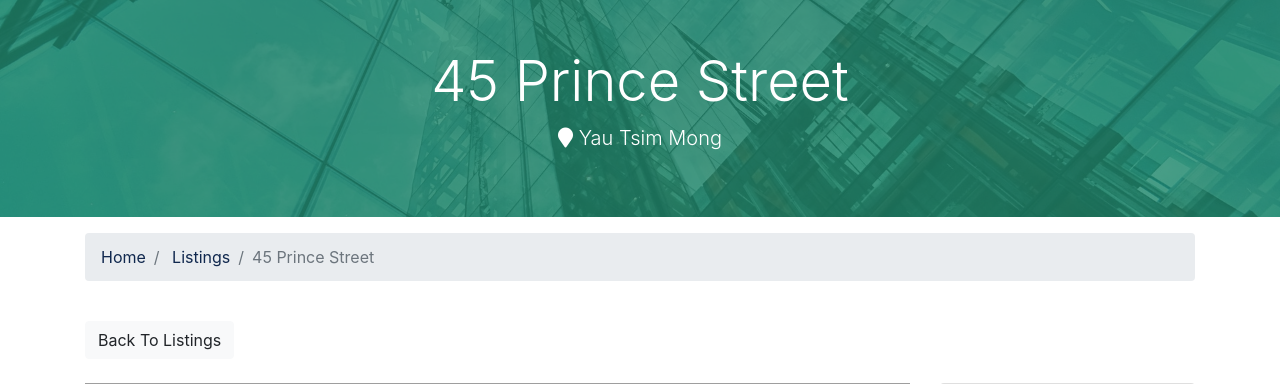
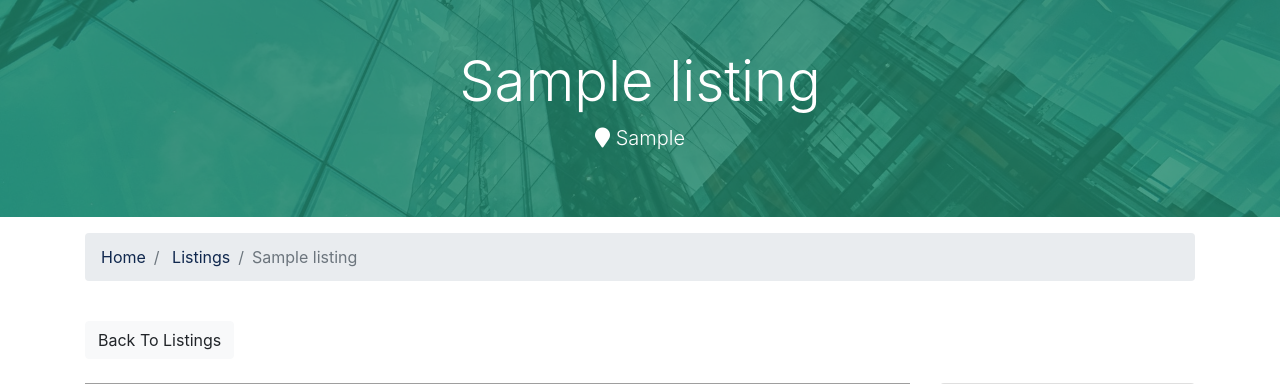
Before and after one commit to ellery79/CT290DS003_testproject, a Django app: page /listings/1 in a window 1280 px wide. Shown: the part 164-548 px from the top of the page. Run offline with Django 4.2, Linux system fonts and the light colour scheme; tables that the repository leaves empty hold one stand-in row (values such as "Sample post"); some libraries are stand-ins or nearby versions; grey boxes are pictures that could not be loaded.

Commit message:
20240909-臨放學

```diff
--- a/listings/views.py
+++ b/listings/views.py
@@ -1,4 +1,4 @@
-from django.shortcuts import render
+from django.shortcuts import render, get_object_or_404
 from .models import Listing
 from django.core.paginator import EmptyPage, PageNotAnInteger, Paginator
 
@@ -15,7 +15,9 @@ def index(request):
     return render(request, 'listings/listings.html', context)
 
 def listing(request, listing_id):
-    return render(request, 'listings/listing.html')
+    listing = get_object_or_404(Listing, pk=listing_id)
+    context = {'listing': listing}
+    return render(request, 'listings/listing.html', context)
 
 def search(request):
     return render(request, "listings/search.html")
--- /dev/null
+++ b/templates/404.html
@@ -0,0 +1,6 @@
+{% extends 'base.html' %}
+{% block content %}
+<div class="container">
+    <h1 class="max-auto">404: House item Not Found</h1>
+</div>
+{% endblock %}
--- a/templates/listings/listing.html
+++ b/templates/listings/listing.html
@@ -4,10 +4,8 @@
     <div class="container">
       <div class="row text-center">
         <div class="col-md-12">
-          {% comment %}Edit address {% endcomment %}
-          <h1 class="display-4">45 Prince Street</h1>
-          {% comment %}Edit district {% endcomment %}
-          <p class="lead"><i class="fas fa-map-marker"></i> Yau Tsim Mong</p>
+          <h1 class="display-4">{{listing.title}}</h1>
+          <p class="lead"><i class="fas fa-map-marker"></i> {{listing.district}}</p>
         </div>
       </div>
     </div>
@@ -24,8 +22,7 @@
           <li class="breadcrumb-item">
             <a href={% url 'listings' %}>Listings</a>
           </li>
-          {% comment %}Edit address {% endcomment %}
-          <li class="breadcrumb-item active">45 Prince Street</li>
+          <li class="breadcrumb-item active">{{listing.title}}</li>
         </ol>
       </nav>
     </div>
```
